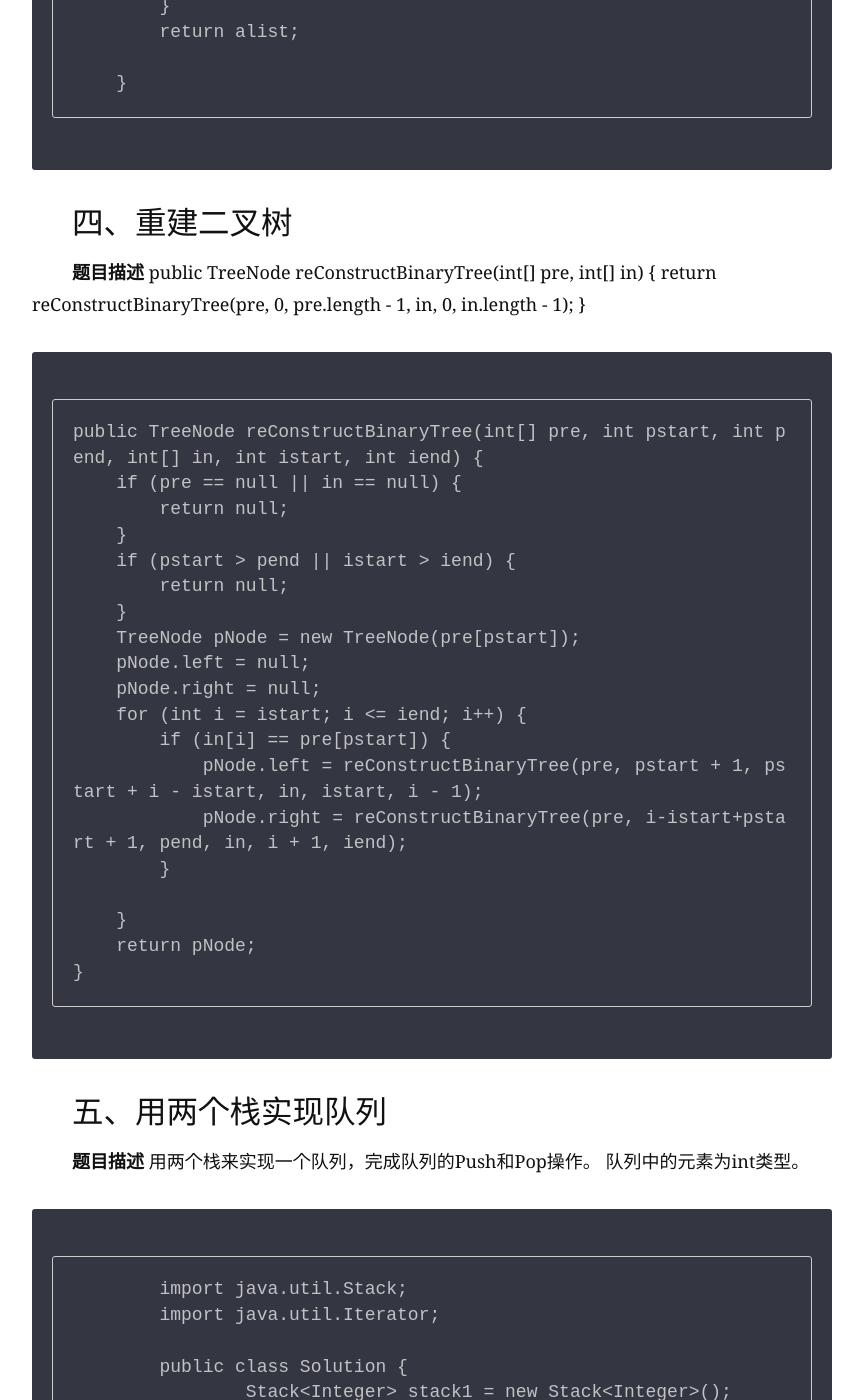
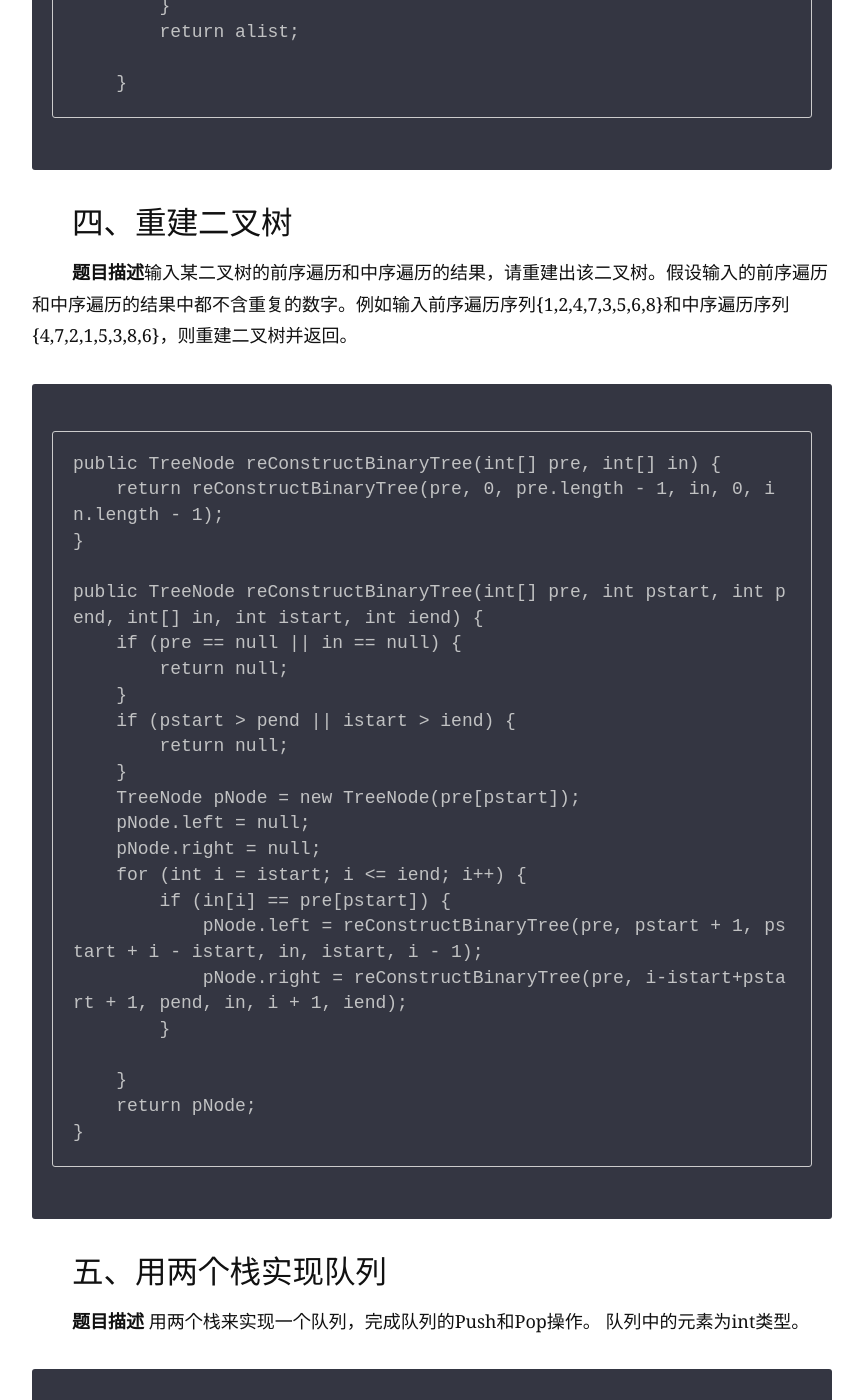
Before and after one commit to luonaibin/luonaibin.github.io, a Jekyll site: the page built from _posts/2015-08-25-java-Array-String-1.markdown, in a window 1280 px wide and 1400 px high, scrolled down 3361 px. Shown: the whole window, without its empty margins (208-1071 px from the left). Built offline with Jekyll 4.4.1, drawn with Linux system fonts in a browser that asks for light colours; Markdown is read by kramdown in place of the engine named in the settings.

Commit message:
update describe rebuild tree

```diff
--- a/_posts/2015-08-25-java-Array-String-1.markdown
+++ b/_posts/2015-08-25-java-Array-String-1.markdown
@@ -113,7 +113,9 @@ p{
 	    }
 
 ### 四、重建二叉树
-**题目描述**
+**题目描述**输入某二叉树的前序遍历和中序遍历的结果，请重建出该二叉树。假设输入的前序遍历和中序遍历的结果中都不含重复的数字。例如输入前序遍历序列{1,2,4,7,3,5,6,8}和中序遍历序列{4,7,2,1,5,3,8,6}，则重建二叉树并返回。
+
+
     public TreeNode reConstructBinaryTree(int[] pre, int[] in) {
         return reConstructBinaryTree(pre, 0, pre.length - 1, in, 0, in.length - 1);
     }
```
